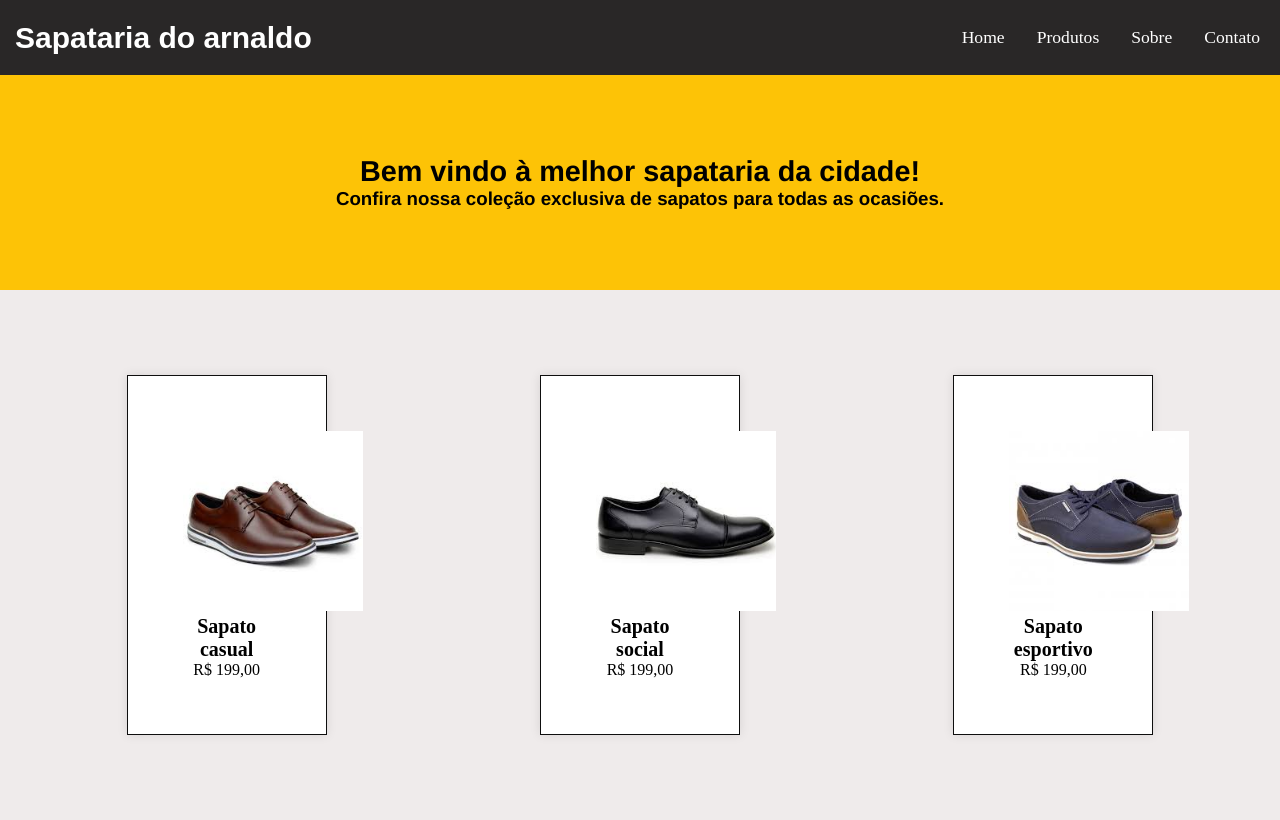
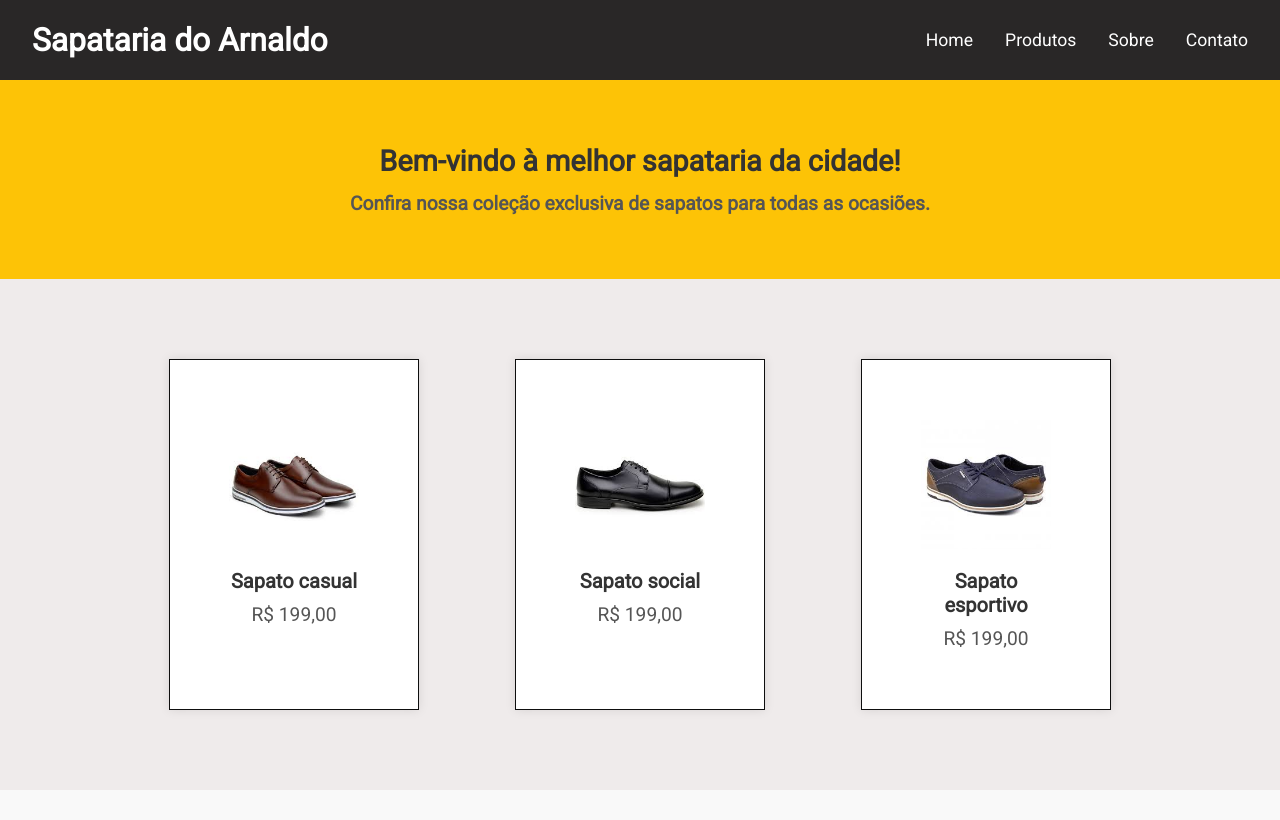
Before and after one commit to Ro007ny/projeto-loja-virtual, a plain HTML site: page kaua/index.html in a window 1280 px wide. Drawn offline with Linux system fonts and the light colour scheme.

Commit message:
Resposividade

```diff
--- a/kaua/index.html
+++ b/kaua/index.html
@@ -1,53 +1,49 @@
+
 <!DOCTYPE html>
-<html lang="en">
+<html lang="pt-BR">
 <head>
     <meta charset="UTF-8">
     <meta name="viewport" content="width=device-width, initial-scale=1.0">
     <title>Sapataria</title>
     <link rel="shortcut icon" href="">
+    <link href="https://fonts.googleapis.com/css2?family=Roboto&display=swap" rel="stylesheet">
     <link rel="stylesheet" href="style.css">
 </head>
 <body>
     <nav class="navbar">
-        <a href="../index.html"><h1 id="titulo_navbar">Sapataria do arnaldo</h1></a>
+        <a href="../index.html"><h1 id="titulo_navbar">Sapataria do Arnaldo</h1></a>
 
-        <ul">
-            <li><a href="">Home</a></li>
-            <li><a href="">Produtos</a></li>
-            <li><a href="">Sobre</a></li>
-            <li><a href="">Contato</a></li>
+        <ul>
+            <li><a href="#">Home</a></li>
+            <li><a href="#">Produtos</a></li>
+            <li><a href="#">Sobre</a></li>
+            <li><a href="#">Contato</a></li>
         </ul>
     </nav>
 
     <header class="cabecalho">
-       <h2> Bem vindo à melhor sapataria da cidade! </h2>
-       <h3> Confira nossa coleção exclusiva de sapatos para todas as ocasiões.</h3>
+        <h2>Bem-vindo à melhor sapataria da cidade!</h2>
+        <h3>Confira nossa coleção exclusiva de sapatos para todas as ocasiões.</h3>
     </header>
 
     <div class="catalogo">
-
         <div class="lista-catalogo">
-            <img src="./imagens/sapato-casual.jfif" alt="Sapato casual">
-            <p class="nome-do-sapato"> Sapato casual</p>
+            <img src="imagens/sapato-casual.jfif" alt="Sapato casual masculino em couro">
+            <p class="nome-do-sapato">Sapato casual</p>
             <p class="valor-do-sapato">R$ 199,00</p>
         </div>
 
         <div class="lista-catalogo">
-            <img src="./imagens/sapato-social.jfif" alt="Sapato social">
-            <p class="nome-do-sapato"> Sapato social</p>
+            <img src="imagens/sapato-social.jfif" alt="Sapato social masculino elegante">
+            <p class="nome-do-sapato">Sapato social</p>
             <p class="valor-do-sapato">R$ 199,00</p>
         </div>
 
         <div class="lista-catalogo">
-            <img src="./imagens/sapato-esportivo.jfif" alt="Sapato esportivo">
-            <p class="nome-do-sapato"> Sapato esportivo</p>
+            <img src="imagens/sapato-esportivo.jfif" alt="Sapato esportivo confortável">
+            <p class="nome-do-sapato">Sapato esportivo</p>
             <p class="valor-do-sapato">R$ 199,00</p>
         </div>
     </div>
-
-
-
-
-
 </body>
 </html>
--- a/kaua/style.css
+++ b/kaua/style.css
@@ -1,94 +1,132 @@
-*{
+* {
     margin: 0;
     padding: 0;
     box-sizing: border-box;
 }
 
-#titulo_navbar{
-    color: white;
-    font-size: 30px;
-    font-family: Arial, Helvetica, sans-serif;
+
+body {
+    font-family: 'Roboto', sans-serif;
+    background-color: #f9f9f9;
+    color: #333;
 }
 
-.navbar{
+
+.navbar {
     background-color: rgb(41, 39, 39);
     display: flex;
     justify-content: space-between;
     align-items: center;
-    padding: 15px;
-    width: auto;
-    height: 75px;
+    padding: 1rem 2rem;
+    height: 5rem;
 }
 
-.navbar a{
+#titulo_navbar {
+    color: white;
+    font-size: 1.8em;
     text-decoration: none;
 }
 
-.navbar ul{
-    list-style-type: none;
-}
-
-.navbar li {
-    display: inline;
-    margin-left: 18px;
-
-}
-
-.navbar li a{
+.navbar a {
     text-decoration: none;
     color: white;
     font-size: 1.1em;
-    margin: 5PX;
 }
 
- a:hover{
-    background-color: #333;
+.navbar ul {
+    list-style-type: none;
+    display: flex;
+    gap: 2em;
 }
 
-.cabecalho{
+.navbar li a:hover {
+    background-color: #333;
+    padding: 0.5em;
+    border-radius: 5px;
+}
+
+
+.cabecalho {
     background-color: rgb(253, 195, 6);
     display: flex;
     flex-direction: column;
     justify-content: center;
     align-items: center;
-    padding: 80px;
-    width: auto;
+    padding: 5%;
 }
 
-.cabecalho h2{
+.cabecalho h2 {
     font-size: 1.8em;
-    font-family: helvetica, Arial, sans-serif
+    margin-bottom: 0.5em;
 }
 
-.cabecalho h3{
-    font-family: helvetica, sans-serif, Arial, sans-serif
+.cabecalho h3 {
+    font-size: 1.2em;
+    color: #555;
 }
 
-.catalogo{
+.catalogo {
     background-color: #efebeb;
     display: flex;
-    justify-content: space-around;
+    justify-content: center;
     flex-wrap: wrap;
-    padding: 20px;
+    padding: 3em;
+    gap: 2em;
 }
 
-.lista-catalogo{
-
+.lista-catalogo {
     background-color: #ffffff;
     border: 1px solid #0e0e0e;
-    padding: 55px;
-    margin: 65px;
-    width: 200px;
+    padding: 5%;
+    margin: 2em;
+    width: 100%;
+    max-width: 250px;
     text-align: center;
     box-shadow: 0 0 10px rgba(0, 0, 0, 0.1);
+    transition: transform 0.3s;
 }
 
-.lista-catalogo img{
-    width: 180px;
-    height: 180px;
+.lista-catalogo:hover {
+    transform: translateY(-5px);
 }
 
-.nome-do-sapato{
-    font-weight:bolder;
+.lista-catalogo img {
+    max-width: 100%;
+    height: auto;
+    margin-bottom: 1em;
+}
+
+.nome-do-sapato {
+    font-weight: bolder;
     font-size: 20px;
+    margin-bottom: 0.5em;
 }
+
+.valor-do-sapato {
+    font-size: 1.2em;
+    color: #555;
+}
+
+/* Media Queries para Responsividade */
+@media (max-width: 768px) {
+    .navbar {
+        flex-direction: column;
+        padding: 1rem;
+        height: auto;
+    }
+
+    .navbar ul {
+        flex-direction: column;
+        align-items: center;
+        gap: 1em;
+    }
+
+    .catalogo {
+        padding: 1.5em;
+    }
+
+    .lista-catalogo {
+        max-width: 100%;
+        margin: 1em auto;
+    }
+}
```
